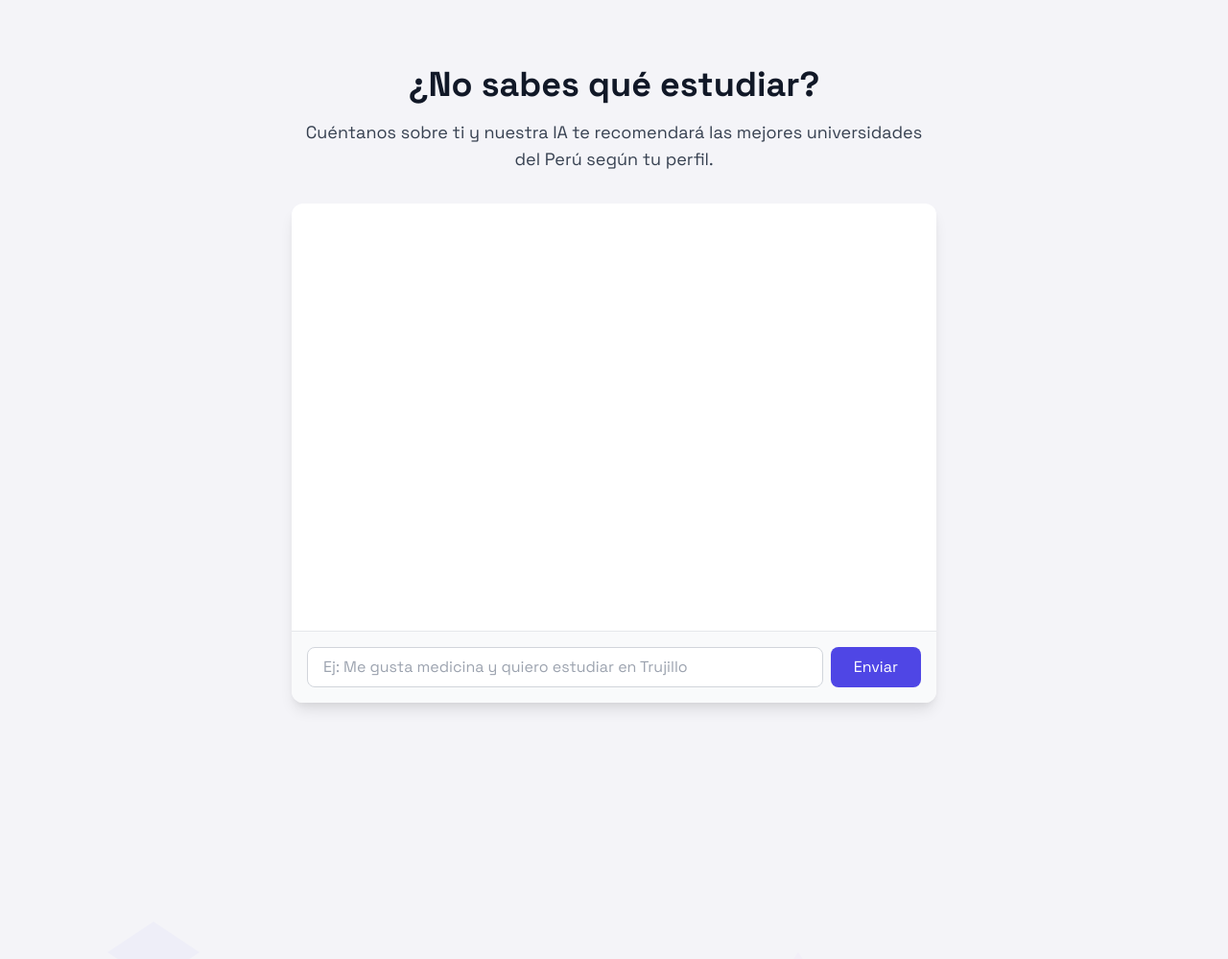
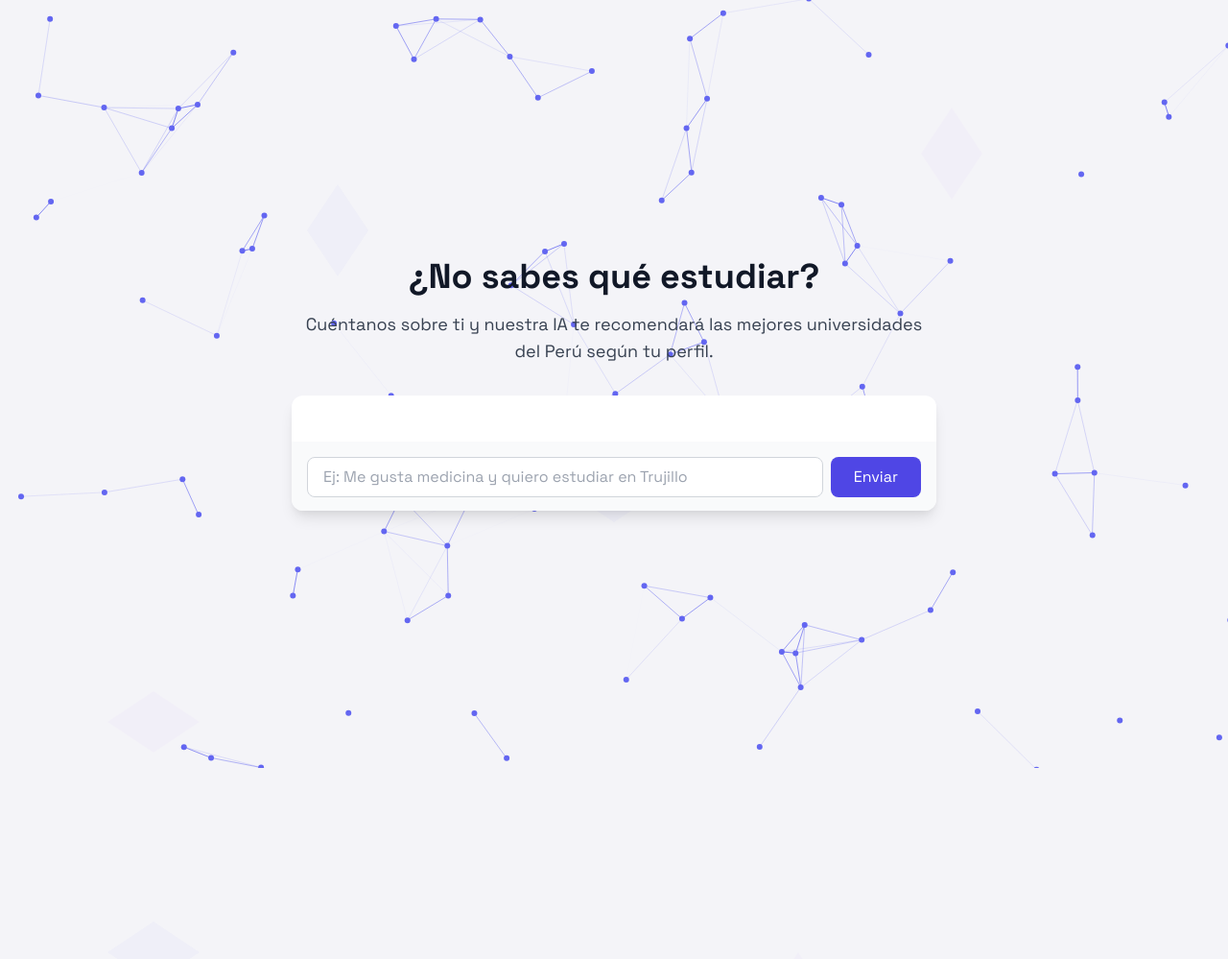
Before and after one commit to ben1998pe/edulu, a Flask app: page / in a window 1280 px wide. Shown: the top 999 px of the page at 96% size. Run offline with Flask 3, Linux system fonts and the light colour scheme; parts of the project's set-up code (start-up, migrations or seed data) failed here and were passed over; some libraries are stand-ins or nearby versions.

Commit message:
Mejora: fondo de partículas solo en la sección de chat, interacción habilitada y estructura modular limpia

```diff
--- a/static/js/chat.js
+++ b/static/js/chat.js
@@ -2,6 +2,7 @@ document.addEventListener("DOMContentLoaded", function () {
   const inputMensaje = document.getElementById("input-mensaje");
   const btnRecomendar = document.getElementById("btn-recomendar");
   const respuestaDiv = document.getElementById("respuesta");
+  const chatExpandable = document.getElementById("chat-expandable");
 
   // ✍️ Efecto máquina de escribir
   function escribirConEfecto(texto, contenedor, delay = 20) {
@@ -52,6 +53,10 @@ document.addEventListener("DOMContentLoaded", function () {
 
       if (data.respuesta) {
         escribirConEfecto(data.respuesta, eduluSpan);
+        // Expande el chat solo la primera vez que llega una respuesta
+        if (chatExpandable && !chatExpandable.classList.contains('expanded')) {
+          chatExpandable.classList.add('expanded');
+        }
       } else {
         eduluSpan.innerText = `⚠️ Error: ${data.error || "No se pudo obtener respuesta."}`;
       }
--- a/templates/sections/chat.html
+++ b/templates/sections/chat.html
@@ -1,56 +1,91 @@
-<!DOCTYPE html>
-<html lang="es">
-<head>
 <style>
-    /* Estilos del scrollbar */
   .chat-messages::-webkit-scrollbar {
     width: 8px;
   }
-
   .chat-messages::-webkit-scrollbar-track {
     background: #f1f1f1;
     border-radius: 4px;
   }
-
   .chat-messages::-webkit-scrollbar-thumb {
     background-color: #6366f1;
     border-radius: 4px;
   }
-
   .chat-messages::-webkit-scrollbar-thumb:hover {
     background-color: #4f46e5;
   }
-
-    /* Animaciones */
   @keyframes fadeIn {
     from { opacity: 0; transform: translateY(10px); }
     to { opacity: 1; transform: translateY(0); }
   }
-
   .fade-in {
     animation: fadeIn 0.3s ease-out;
   }
+  /* Fondo animado y SVG decorativo SOLO en la sección del chat */
+  #chat-section {
+    position: relative;
+    overflow: hidden;
+  }
+  .chat-bg-anim {
+    position: absolute;
+    top: 0;
+    left: 0;
+    width: 100%;
+    height: 100%;
+    z-index: 0;
+  }
+  .orbit-bg {
+    position: absolute;
+    inset: 0;
+    z-index: 1;
+    opacity: 0.18;
+    pointer-events: none;
+  }
+  .chat-main-container {
+    position: relative;
+    z-index: 2;
+  }
+  .chat-expandable {
+    height: 120px;
+    transition: height 0.5s cubic-bezier(0.4,0,0.2,1);
+    min-height: 0;
+    display: flex;
+    flex-direction: column;
+    overflow: hidden;
+  }
+  .chat-expandable.expanded {
+    height: 520px;
+  }
 </style>
-</head>
-<body>
+<script src="https://cdn.jsdelivr.net/npm/particles.js@2.0.0/particles.min.js"></script>
 <section id="chat-section" class="min-h-screen flex items-center justify-center p-4 bg-gradient-to-b from-[#e5e7eb] to-[#f4f4f8]">
-    <div class="w-full max-w-2xl">
+  <!-- Fondo animado de partículas y SVG decorativo SOLO en la sección del chat -->
+  <div class="chat-bg-anim">
+    <div id="particles-js" style="width:100%;height:100%;"></div>
+    <svg class="orbit-bg animate-[pulse_14s_ease-in-out_infinite]" xmlns="http://www.w3.org/2000/svg" viewBox="0 0 800 600">
+      <g fill="#6366f1" opacity="0.2">
+        <polygon points="200,150 220,180 240,150 220,120" />
+        <polygon points="400,300 430,320 400,340 370,320" />
+      </g>
+      <g fill="#a855f7" opacity="0.15">
+        <polygon points="100,450 130,470 100,490 70,470" />
+        <polygon points="600,100 620,130 640,100 620,70" />
+      </g>
+    </svg>
+  </div>
+  <div class="w-full max-w-2xl chat-main-container">
     <!-- Encabezado -->
     <div class="text-center mb-8 fade-in">
       <h1 class="text-4xl font-bold text-gray-900 mb-4">¿No sabes qué estudiar?</h1>
       <p class="text-lg text-gray-700">Cuéntanos sobre ti y nuestra IA te recomendará las mejores universidades del Perú según tu perfil.</p>
     </div>
-
     <!-- Contenedor principal del chat -->
-      <div class="bg-white rounded-xl shadow-lg overflow-hidden flex flex-col" style="height: 520px;">
+    <div id="chat-expandable" class="bg-white rounded-xl shadow-lg chat-expandable">
       <!-- Área de chat con scroll y altura fija -->
       <div id="respuesta" class="chat-messages flex-1 overflow-y-auto p-6 text-gray-800 space-y-4" style="min-height:0;">
         <!-- Las respuestas aparecerán aquí -->
       </div>
-
       <!-- Separador -->
       <div class="h-px bg-gray-200"></div>
-
       <!-- Área de entrada -->
       <div class="p-4 bg-gray-50">
         <div class="flex gap-2">
@@ -69,7 +104,6 @@
         </div>
       </div>
     </div>
-
     <!-- Loader -->
     <div id="loader" class="mt-4 text-center text-indigo-600 hidden">
       <div class="inline-flex items-center">
@@ -82,7 +116,11 @@
     </div>
   </div>
 </section>
-
-  <script src="/static/js/chat.js"></script>
-</body>
-</html>
+<script>
+  // Inicializar partículas solo en el área del chat
+  if (window.particlesJS) {
+    particlesJS.load('particles-js', 'https://cdn.jsdelivr.net/gh/VincentGarreau/particles.js/particles.json', function() {
+      // Partículas cargadas
+    });
+  }
+</script>
```
Lines whose indentation alone changed are shown as unchanged.
